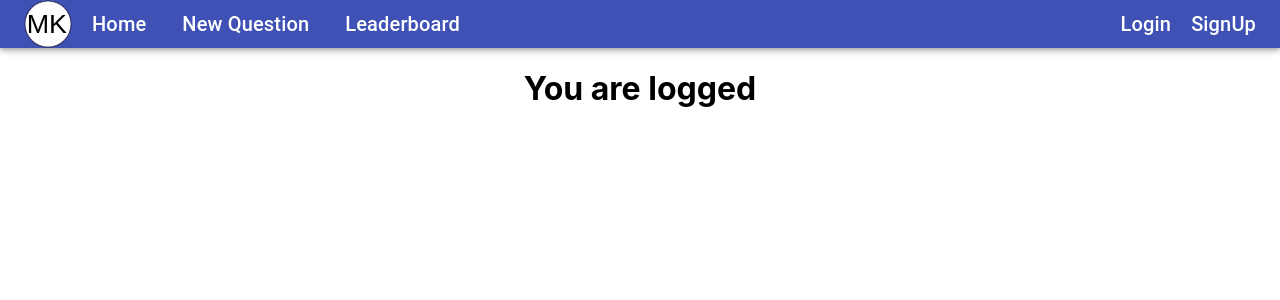
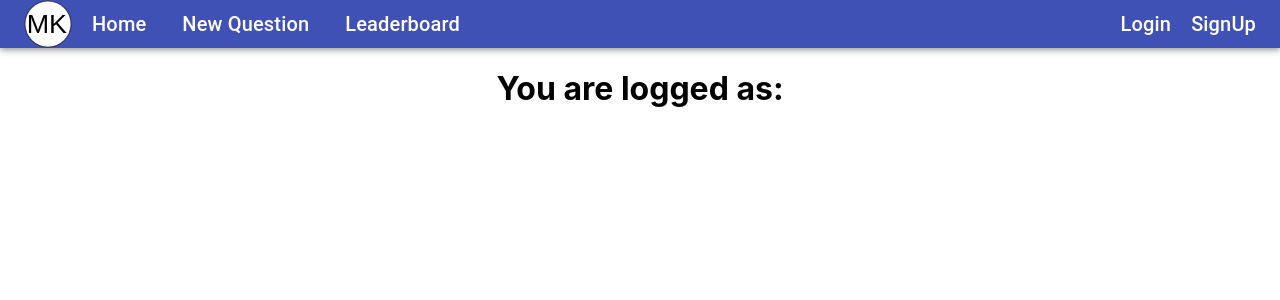
Before and after one commit to MKortmann/wouldyourather, a React (Create React App) app: page /logged in a window 1280 px wide. Shown: the top 300 px of the page. Built offline with nearby package versions, Linux system fonts and the light colour scheme.

Commit message:
add: Logged component

```diff
--- a/src/App.js
+++ b/src/App.js
@@ -3,6 +3,7 @@ import './App.css';
 import Appbar from "./components/Appbar";
 import Welcome from "./components/Welcome";
 import SignUp from "./components/SignUp";
+import Logged from "./components/Logged";
 import {BrowserRouter, Switch, Route} from "react-router-dom";
 import { _getUsers, _getQuestions, _saveQuestion, _saveQuestionAnswer } from "./_DATA";
 
@@ -49,19 +50,12 @@ function App() {
     )
   }
 
-
   const logged = () => {
     return (
-      <div>
-        <h1>You are logged</h1>
-      </div>
+      <Logged authUser={authUser}/>
     )
   }
-  const signUp = () => {
-    return (
-      <SignUp />
-    )
-  }
+
   return (
     <BrowserRouter>
       <div className="App">
@@ -69,7 +63,7 @@ function App() {
         <Switch>
           <Route path="/" exact component={componentModal} />
           <Route path="/logged" component={logged} />
-          <Route path="/signUp" component={signUp} />
+          <Route path="/signUp" component={SignUp} />
         </Switch>
       </div>
     </BrowserRouter>
--- a/src/components/Logged.js
+++ b/src/components/Logged.js
@@ -0,0 +1,14 @@
+import React from "react";
+
+
+
+const Logged = (props) => {
+  return (
+    <div>
+      <h1>You are logged as: {props.authUser} </h1>
+    </div>
+  )
+}
+
+
+export default Logged;
```
